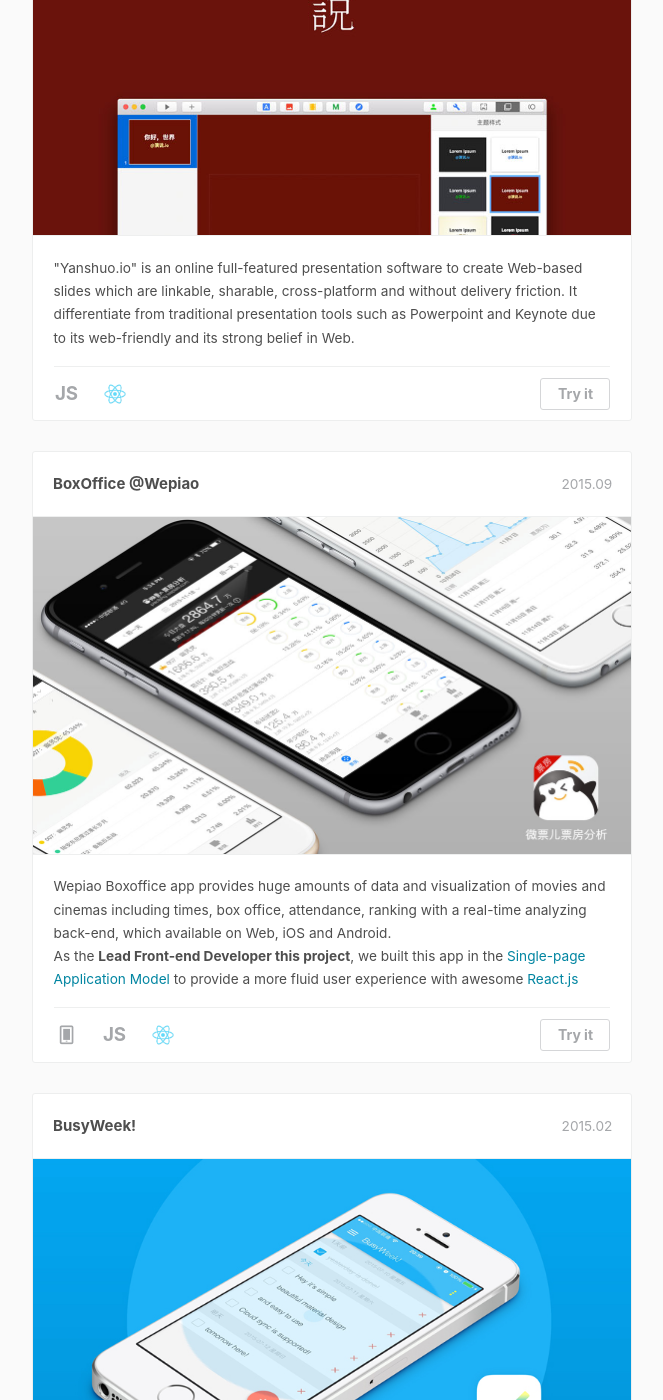
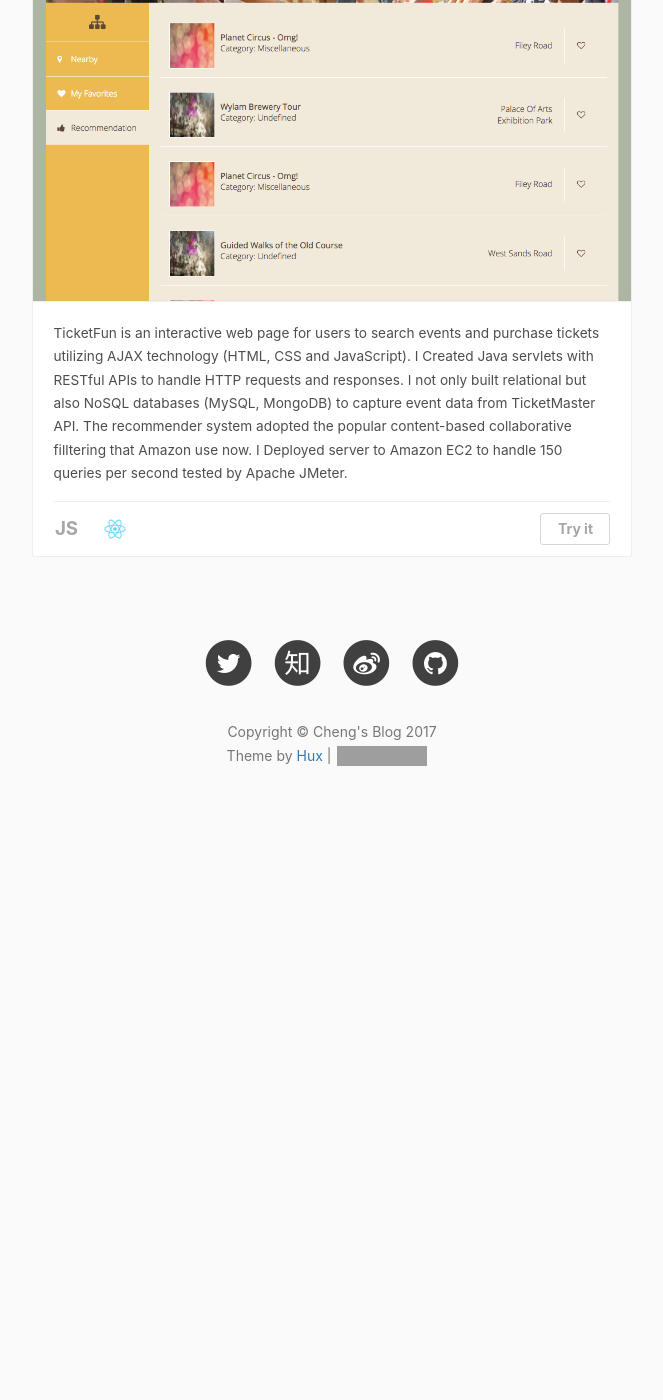
Before and after one commit to tom10ye/tom10ye.github.io, a Jekyll site: the page built from portfolio/index.html, in a window 1280 px wide and 1400 px high, scrolled down 545 px. Shown: the whole window, without its empty margins (308-971 px from the left). Built offline with Jekyll 4.4.1, drawn with Linux system fonts in a browser that asks for light colours; nearby versions of some CDN libraries; comment, search, counter and statistics services are not loaded; after the commit the page ends 1402 px from its top, so only the background shows below that; some of the changed text lies outside the part shown; grey boxes are pictures that could not be loaded.

Commit message:
new portfolio and crab about bg

```diff
--- a/portfolio/index.html
+++ b/portfolio/index.html
@@ -9,36 +9,36 @@
 		<meta charset="UTF-8" />
 		<meta http-equiv="X-UA-Compatible" content="IE=edge,chrome=1">
 		<meta name="viewport" content="width=device-width, initial-scale=1.0">
-		<title>Hux - Timeline</title>
+		<title>Cheng - Timeline</title>
 		<link rel="stylesheet" type="text/css" href="css/timeline.css" />
 		<script src="js/modernizr.custom.js"></script>
 	</head>
 	<body>
 		<div class="container" style="margin:0;padding:0;width:100%;">
 			<header>
-				<img width="175" height="175" style="border-radius:50%;" src="/img/avatar-hux.jpg">
-				<h1>Hux</h1>
+				<img width="175" height="175" style="border-radius:50%;" src="/img/head.jpg">
+				<h1>Cheng</h1>
 			</header>
 			<div class="main">
 				<ul class="cbp_tmtimeline">
 					<li>
 						<div class="cbp_tmlabel">
-							<h2 id="boxoffice">Yanshuo.io (演说.io)</h2>
-							<time>2016.06</time>
-							<img src="images/work-yanshuo.jpg">
+							<h2 id="boxoffice">Ticket Fun</h2>
+							<time>2017.06</time>
+							<img src="images/TicketFun.png">
 							<ul>
 								<li>
-									"Yanshuo.io" is an online full-featured presentation software to create Web-based slides which are linkable, sharable, cross-platform and without delivery friction. It differentiate from traditional presentation tools such as Powerpoint and Keynote due to its web-friendly and its strong belief in Web.
+									TicketFun is an interactive web page for users to search events and purchase tickets utilizing AJAX technology (HTML, CSS and JavaScript). I Created Java servlets with RESTful APIs to handle HTTP requests and responses. I not only built relational but also NoSQL databases (MySQL, MongoDB) to capture event data from TicketMaster API. The recommender system adopted the popular content-based collaborative filltering that Amazon use now. I Deployed server to Amazon EC2 to handle 150 queries per second tested by Apache JMeter.
 								</li>
 								<li class="skill">
 									<span><b>JS</b></span>
 									<span class="i-react"></span>
-									<span class="link"><a target="_blank" href="https://yanshuo.io">Try it</a></span>
+									<span class="link"><a target="_blank" href="http://18.220.191.42/Titan/#">Try it</a></span>
 								</li>
 							</ul>
 						</div>
 					</li>
-					<li>
+					<!-- <li>
 						<div class="cbp_tmlabel">
 							<h2 id="boxoffice">BoxOffice @Wepiao</h2>
 							<time>2015.09</time>
@@ -94,7 +94,7 @@
 							</ul>
 						</div>
 					</li>
-					<!--<li>
+					<li>
 						<div class="cbp_tmlabel">
 							<h2>SENOVA WebApp</h2>
 							<img src="images/senova.jpg">
@@ -110,7 +110,7 @@
 								</li>
 							</ul>
 						</div>
-					</li>-->
+					</li>
 					<li>
 						<div class="cbp_tmlabel">
 							<h2 id="hslider">jQuery.HSlider</h2>
@@ -192,7 +192,7 @@
 								</li>
 							</ul>
 						</div>
-					</li>
+					</li> -->
 				</ul>
 			</div>
 		</div>
```
Also changed, not shown: img/TicketFun.png (added), portfolio/images/TicketFun.png (added), 9 other files.
